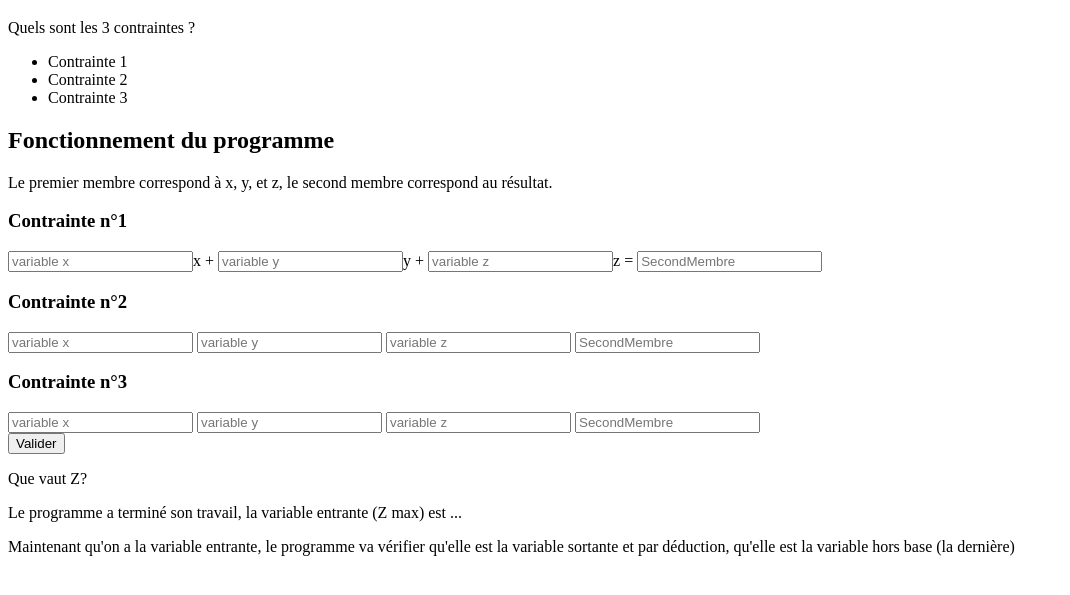
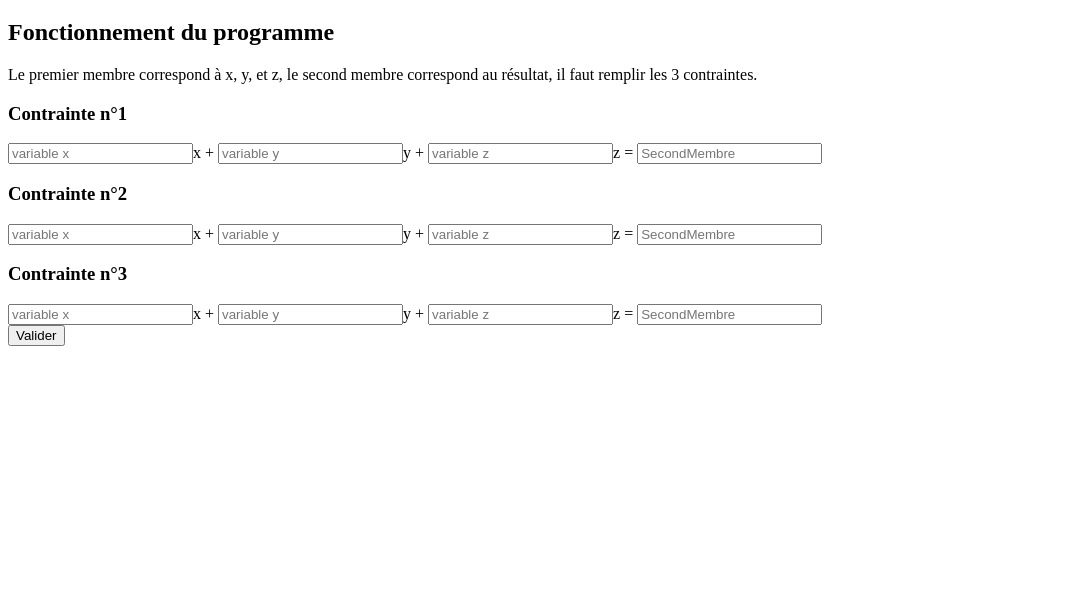
Before and after one commit to Rikyuuu/programme_lineaire, a plain HTML site: page index.html in a window 1280 px wide. Shown: the part 61-656 px from the top of the page, without its empty margins (0-1070 px from the left). Drawn offline with Linux system fonts and the light colour scheme.

Commit message:
nettoyage du html

```diff
--- a/index.html
+++ b/index.html
@@ -8,15 +8,9 @@
 </head>
 <body>
     <h1>Programmation Linéaire</h1>
-    <p>Quels sont les 3 contraintes ?</p>
-    <ul>
-        <li>Contrainte 1</li>
-        <li>Contrainte 2</li>
-        <li>Contrainte 3</li>
-    </ul>
 
     <h2>Fonctionnement du programme</h2>
-    <p>Le premier membre correspond à x, y, et z, le second membre correspond au résultat.</p>
+    <p>Le premier membre correspond à x, y, et z, le second membre correspond au résultat, il faut remplir les 3 contraintes.</p>
     <div>
         <h3>Contrainte n°1</h3>
         <input type="number" placeholder="variable x" id="valuePremierMembreX_contrainte1">x +
@@ -27,32 +21,20 @@
 
     <div>
         <h3>Contrainte n°2</h3>
-        <input type="number" placeholder="variable x" id="valuePremierMembreX_contrainte2">
-        <input type="number" placeholder="variable y" id="valuePremierMembreY_contrainte2">
-        <input type="number" placeholder="variable z" id="valuePremierMembreZ_contrainte2">
+        <input type="number" placeholder="variable x" id="valuePremierMembreX_contrainte2">x +
+        <input type="number" placeholder="variable y" id="valuePremierMembreY_contrainte2">y +
+        <input type="number" placeholder="variable z" id="valuePremierMembreZ_contrainte2">z =
         <input type="number" placeholder="SecondMembre" id="valueSecondMembre_contrainte2">
     </div>
 
     <div>
         <h3>Contrainte n°3</h3>
-        <input type="number" placeholder="variable x" id="valuePremierMembreX_contrainte3">
-        <input type="number" placeholder="variable y" id="valuePremierMembreY_contrainte3">
-        <input type="number" placeholder="variable z" id="valuePremierMembreZ_contrainte3">
+        <input type="number" placeholder="variable x" id="valuePremierMembreX_contrainte3">x +
+        <input type="number" placeholder="variable y" id="valuePremierMembreY_contrainte3">y +
+        <input type="number" placeholder="variable z" id="valuePremierMembreZ_contrainte3">z =
         <input type="number" placeholder="SecondMembre" id="valueSecondMembre_contrainte3">
     </div>
     <button id="validerContrainte">Valider</button>
-
-
-    <p>Que vaut Z?</p>
-
-    <p>Le programme a terminé son travail, la variable entrante (Z max) est ...</p>
-    <!--
-        Pour la variable sortante, besoin de ce qui se trouve après le = dans les contraintes et du min Z
-        MinZ / ce qui se trouve après le = ou inversement faut vérifier
-        Le min Z est la variable la plus petite dans l'équation de Z mais pas négatif
-        Le max Z est la variable la plus grande dans l'équation de Z mais pas de négatif également
-    -->
-    <p>Maintenant qu'on a la variable entrante, le programme va vérifier qu'elle est la variable sortante et par déduction, qu'elle est la variable hors base (la dernière)</p>
 
     <script src="script.js"></script>
     <script src="main.js"></script>
```
Also changed, not shown: 1 other file.
